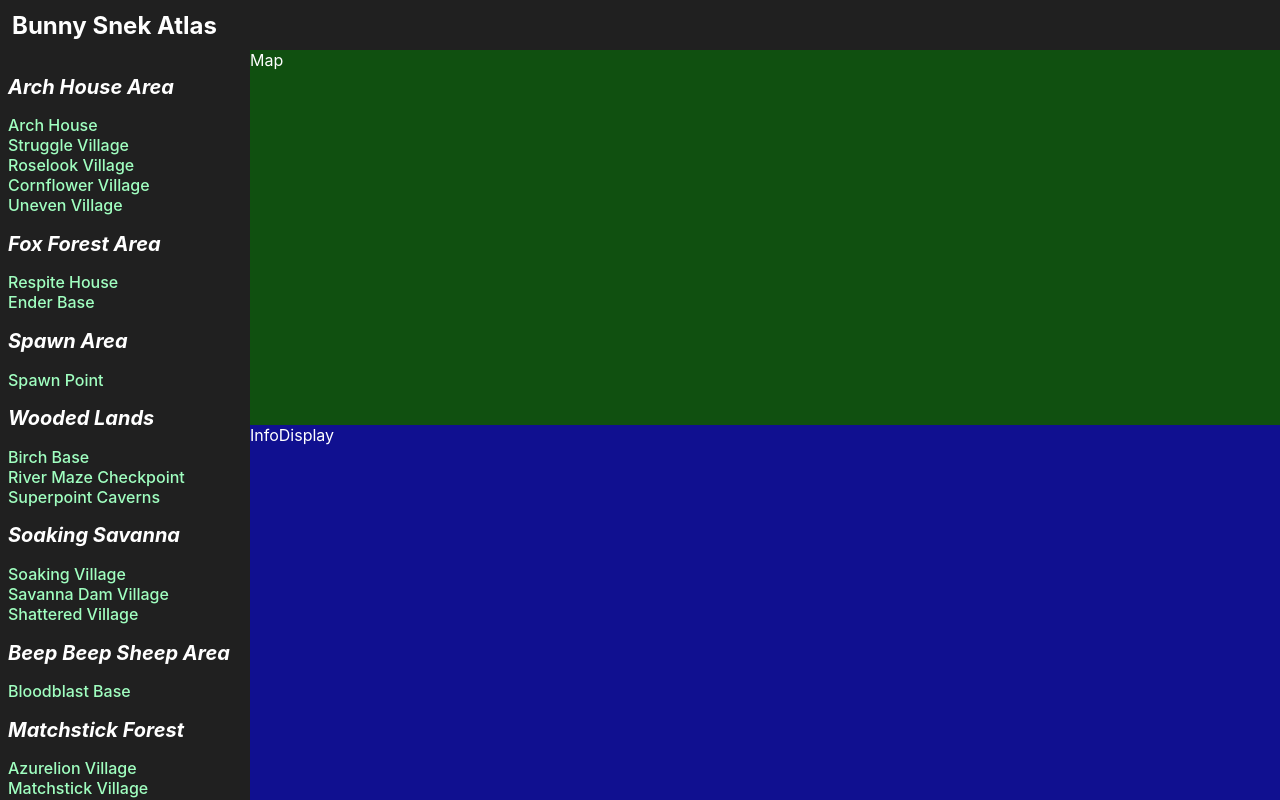
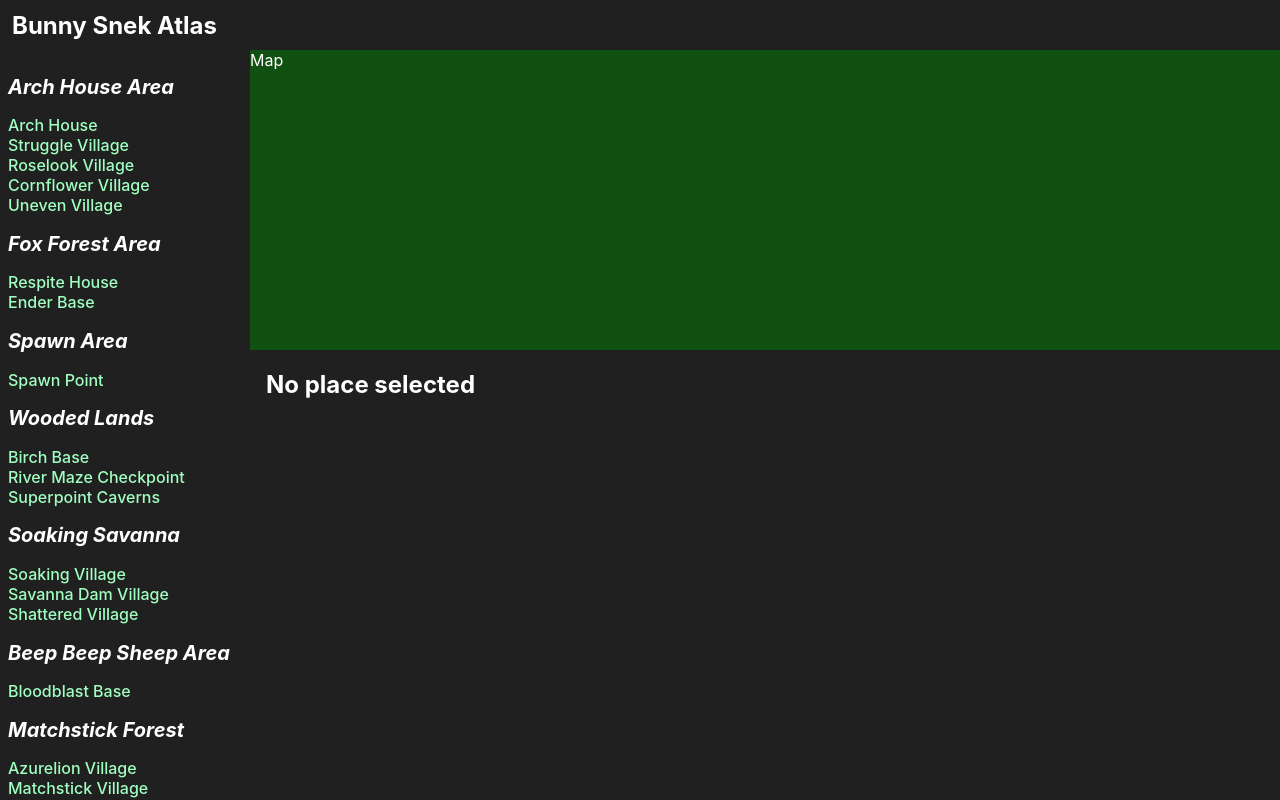
Before and after one commit to mstop4/bunny-snek-atlas-app, a React (Create React App) app: page / in a window 1280 px wide. Built offline with nearby package versions, Linux system fonts and the light colour scheme.

Commit message:
incorporated data

```diff
--- a/src/components/App.css
+++ b/src/components/App.css
@@ -3,6 +3,6 @@
   width: 100%;
   height: 100%;
   grid-template-columns: minmax(250px, 1fr) 7fr;
-  grid-template-rows: minmax(50px, 1fr) 7.5fr 7.5fr;
+  grid-template-rows: minmax(50px, 1fr) 6fr 9fr;
   background-color: #202020;
 }
--- a/src/components/App.jsx
+++ b/src/components/App.jsx
@@ -3,14 +3,27 @@ import Directory from './Directory';
 import Header from './Header';
 import InfoDisplay from './InfoDisplay';
 import Map from './Map';
+import placesJson from '../data/placesOfInterest.json';
+import { flattenPlaceData } from '../data/dataUtils';
+import { useState } from 'react';
+
+const flattenedPlacesData = flattenPlaceData(placesJson);
 
 const App = () => {
+  const [selectedPlace, setSelectedPlace] = useState(null);
+
   return (
     <section className="App">
       <Header/>
-      <Directory/>
+      <Directory
+        data={placesJson}
+        setSelectedPlace={setSelectedPlace}
+      />
       <Map/>
-      <InfoDisplay/>
+      <InfoDisplay
+        data={flattenedPlacesData}
+        selectedPlace={selectedPlace}
+      />
     </section>
   );
 }
--- a/src/components/Directory.css
+++ b/src/components/Directory.css
@@ -24,4 +24,10 @@
   font-weight: 500;
   text-decoration: none;
   color: #a0ffc0;
+  cursor: pointer;
 }
+
+.Directory-placeLink:hover {
+  font-weight: 600;
+  color: #80a0ff;
+}
--- a/src/components/Directory.jsx
+++ b/src/components/Directory.jsx
@@ -1,14 +1,15 @@
 import './Directory.css';
-import placesJson from '../data/placesOfInterest.json';
 
 const RegionSection = (props) => {
-  const { region } = props;
+  const { region, handlePlaceClick } = props;
   const placesList = [];
 
   for (const place of region.places) {
     placesList.push(
       <li key={place.name}>
-        <a className="Directory-placeLink" href="">{place.name}</a>
+        <span className="Directory-placeLink" onClick={() => handlePlaceClick(place.name)}>
+          {place.name}
+        </span>
       </li>
     );
   }
@@ -23,14 +24,20 @@ const RegionSection = (props) => {
   )
 }
 
-const Directory = () => {
+const Directory = (props) => {
+  const { data, setSelectedPlace } = props;
   const placesSections = [];
 
-  for (const region of placesJson) {
+  const handlePlaceClick = (place) => {
+    setSelectedPlace(place);
+  };
+
+  for (const region of data) {
     placesSections.push(
     <RegionSection
       key={region.regionName}
       region={region}
+      handlePlaceClick={handlePlaceClick}
     />);
   }
 
--- a/src/components/InfoDisplay.css
+++ b/src/components/InfoDisplay.css
@@ -1,7 +1,41 @@
 .InfoDisplay-container {
-  background-color: rgba(0, 0, 255, 0.5);
+  padding-left: 1rem;
   grid-row-start: 3;
   grid-row-end: 4;
   grid-column-start: 2;
   grid-column-end: 3;
+  overflow-y: scroll;
 }
+
+.InfoDisplay-container > header {
+  padding-bottom: 1em;
+}
+
+.InfoDisplay-summary {
+  padding: 0;
+}
+
+.InfoDisplay-infobox {
+  border: 1px #606080 solid;
+  border-collapse: collapse;
+}
+
+.InfoDisplay-infobox td {
+  padding: 0.5rem 1rem;
+  border: 1px #606080 solid;
+}
+
+.InfoDisplay-infobox td ul {
+  margin: 0;
+  padding: 0;
+  list-style: none;
+}
+
+.InfoDisplay-infobox th {
+  padding: 0.25rem 0.5rem;
+  border: 1px #606080 solid;
+}
+
+.InfoDisplay-description {
+  padding: 0;
+}
--- a/src/components/InfoDisplay.jsx
+++ b/src/components/InfoDisplay.jsx
@@ -1,9 +1,113 @@
 import './InfoDisplay.css';
 
-const InfoDisplay = () => {
+const InfoDisplay = (props) => {
+  const { data, selectedPlace } = props;
+  const currentPlace = data.find(place => place.name === selectedPlace);
+
+  if (!currentPlace) {
+    return (
+      <div className="InfoDisplay-container">
+        <h2>No place selected</h2>
+      </div>
+    );
+  }
+
+  const {
+    biomes,
+    description,
+    location,
+    name,
+    raidCount,
+    rating,
+    type
+  } = currentPlace;
+
+  // Biomes
+  const biomeList = [];
+  if (biomes) {
+    for (const biome of biomes) {
+      biomeList.push(
+        <li key={biome}>{biome}</li>
+      );
+    }
+  }
+
+  // Rating
+  const ratingStars = [];
+  if (rating) {
+    if (rating === -1) ratingStars.push(<span>Abandoned</span>);
+    else if (rating === 0) ratingStars.push(<span>Unsettled</span>);
+    else {
+      for (let i = 0; i < rating; i++) {
+        ratingStars.push(<span key={i}>★</span>);
+      }
+    }
+  }
+
+  // Description
+  const descriptionList = [];
+  if (description) {
+    for (const line of description) {
+      descriptionList.push(
+        <p key={line}>{line}</p>
+      );
+    }
+  }
+
+  // Location
+  const locationString = location ? `${location.x}, ${location.y}, ${location.z}` : "";
+
   return (
     <div className="InfoDisplay-container">
-      InfoDisplay
+      <header>
+        <h1>{name}</h1>
+      </header>
+      <main>
+        <section className="InfoDisplay-summary">
+          <table className="InfoDisplay-infobox">
+            <tbody>
+              <tr>
+                <th>Type</th>
+                <td>{type}</td>
+              </tr>
+              <tr>
+                <th>Biome</th>
+                <td>
+                  <ul>
+                    {biomeList}
+                  </ul>
+                </td>
+              </tr>
+              <tr>
+                <th>Rating</th>
+                <td>{ratingStars}</td>
+              </tr>
+              <tr>
+                <th>Location</th>
+                <td>{locationString}</td>
+              </tr>
+              <tr>
+                <th>Raids</th>
+                <td>{raidCount === -1 ? "N/A" : raidCount}</td>
+              </tr>
+              <tr>
+                <th>Connections</th>
+                <td>
+                  <ul>
+                    <li>Foo 🥾</li>
+                    <li>Bar 🚊</li>
+                    <li>Baz ⛵</li>
+                    <li>Qux 🔥</li>
+                  </ul>
+                </td>
+              </tr>
+            </tbody>
+          </table>
+        </section>
+        <section className="InfoDisplay-description">
+          {descriptionList}
+        </section>
+      </main>
     </div>
   )
 }
--- /dev/null
+++ b/src/data/dataUtils.js
@@ -0,0 +1,14 @@
+export const flattenPlaceData = (placeData) => {
+  const flattenedPlaceData = [];
+
+  for (const region of placeData) {
+    for (const place of region.places) {
+      flattenedPlaceData.push({
+        ...place,
+        region: region.region,
+      });
+    }
+  }
+
+  return flattenedPlaceData;
+}
--- a/src/data/placesOfInterest.json
+++ b/src/data/placesOfInterest.json
@@ -4,23 +4,65 @@
     "places": [
       {
         "id": 1,
-        "name": "Arch House"
+        "name": "Arch House",
+        "type": "Base",
+        "biomes": [ "Windswept Hills" ],
+        "rating": 5,
+        "location": { "x": 298, "y": 78, "z": 148 },
+        "raidCount": -1,
+        "description": [
+          "The first settlement founded in Bunny Snek. The various cave networks, connected to Arch House by several stone bridges. provided the bountiful resources for the base."
+        ]
       },
       {
         "id": 2,
-        "name": "Struggle Village"
+        "name": "Struggle Village",
+        "type": "Village",
+        "biomes": [ "Plains" ],
+        "rating": 5,
+        "location": { "x": -292, "y": 66, "z": 596 },
+        "raidCount": 1,
+        "description": [
+          "The village was once constantly besieged by monsters, until it had only two survivors left. Since then, it has fully recovered and has become the most successful settlement in Bunny Snek. It serves as a central Nether hub where many other settlements can be reached. The base is located in a mountain hideout near the village's church, in the northern part of the village.",
+          "Some notable landmarks in Struggle are the automatic sugar cane farm, the kelp farm, the Raid memorial banner, and the Memory Hole."
+        ]
       },
       {
         "id": 3,
-        "name": "Roselook Village"
+        "name": "Roselook Village",
+        "type": "Village",
+        "biomes": [ "Plains" ],
+        "rating": 4,
+        "location": { "x": -789, "y": 69, "z": 72 },
+        "raidCount": 0,
+        "description": [
+          "The first village discovered in Bunny Snek, spotted from high atop Roselook Hill.",
+          "Monster sieges once reduced the population of the village to a single villager, nearly dooming it. To save it, a long underground railway was built connecting Roselook to Struggle via Arch House. Ironically, villagers from the now booming Struggle Village were migrated to Roselook in order to repopulate it."
+        ]
       },
       {
         "id": 4,
-        "name": "Cornflower Village"
+        "name": "Cornflower Village",
+        "type": "Village",
+        "biomes": [ "Meadow", "Plains" ],
+        "rating": 1,
+        "location": { "x": -828, "y": 91, "z": 708 },
+        "raidCount": 0,
+        "description": [
+          "A small village built on the slopes of Cornflower Mountain. It was discovered during a survey to find a land route between Roselook and Soaking."
+        ]
       },
       {
         "id": 5,
-        "name": "Uneven Village"
+        "name": "Uneven Village",
+        "type": "Village",
+        "biomes": [ "Taiga Hills", "Swamp" ],
+        "rating": -1,
+        "location": { "x": -790, "y": 76, "z": -395 },
+        "raidCount": 0,
+        "description": [
+          "A village located on the northern end of Uneven Swamp. Was thought to be settled by villagers, but it is now know to be abandoned."
+        ]
       }
     ]
   },
```
